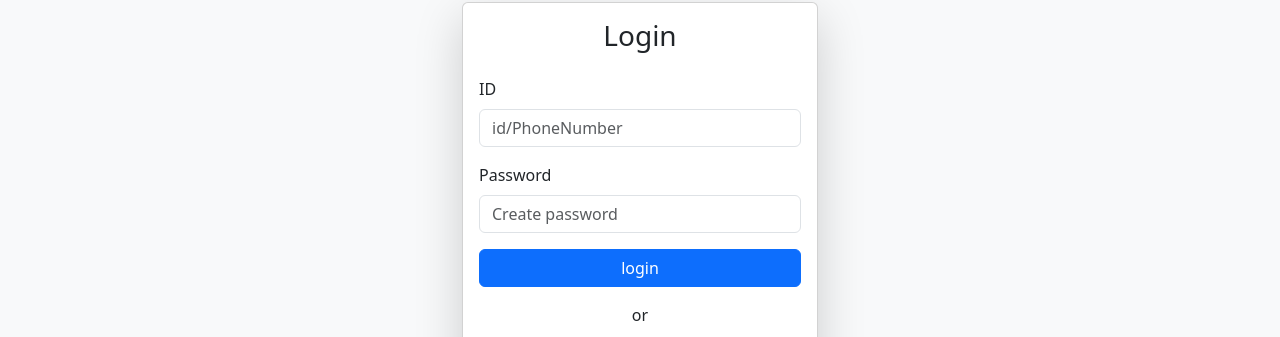
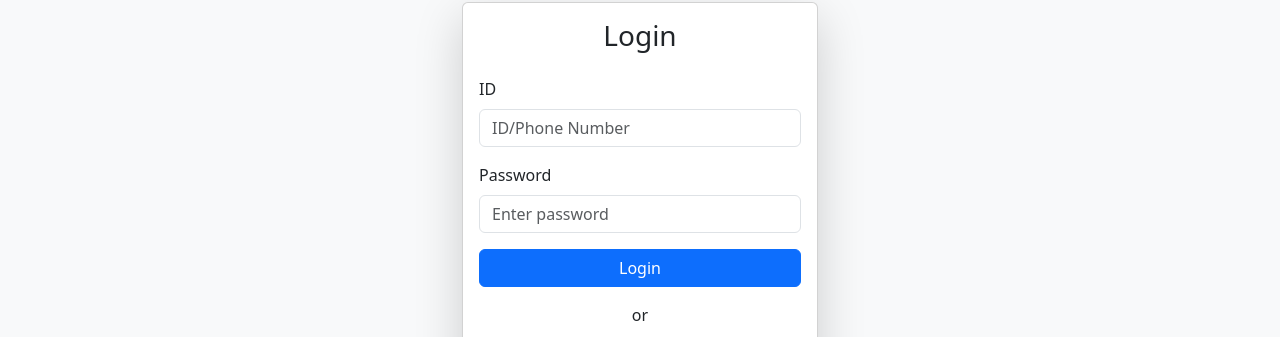
Before and after one commit to sujanpok/HAMRO-REAL-STATE, a React (Create React App) app in the folder front-end/: page /login in a window 1280 px wide. Shown: the part 237-574 px from the top of the page. Built offline with nearby package versions, Linux system fonts and the light colour scheme.

Commit message:
logInpageChange

```diff
--- a/front-end/src/Components/LoginPage.js
+++ b/front-end/src/Components/LoginPage.js
@@ -1,7 +1,44 @@
-import React from 'react';
+import React, { useState } from 'react';
 import styled from 'styled-components';
+import { useNavigate } from 'react-router-dom'; // Import for redirection
 
-function logPage() {
+function LoginPage() {
+  const [username, setId] = useState('');
+  const [password, setPassword] = useState('');
+  const [error, setError] = useState('');
+  const navigate = useNavigate(); // For redirecting after successful login
+
+  const handleSubmit = async (e) => {
+    e.preventDefault();
+    setError('');
+
+    try {
+      const response = await fetch('https://api.hamrorealstate.store/login', {  // Using absolute URL
+        method: 'POST',
+        headers: {
+          'Content-Type': 'application/json',
+        },
+        body: JSON.stringify({ username, password }),
+      });
+
+      if (response.ok) {
+        const data = await response.json();
+        console.log('Server Response:', data);
+        console.log('Login successful!');
+        // Redirecting to dashboard page after login
+        navigate('/dashboard');
+      } else {
+        const errorData = await response.json();
+        // Handle errors, showing error message from server if any
+        setError(errorData.message || 'Login failed. Please check your credentials.');
+      }
+    } catch (err) {
+      console.error('Error:', err);
+      // Handling errors if the network request fails
+      setError('Something went wrong. Please try again later.');
+    }
+  };
+
   return (
     <Wrapper className="bg-light">
       <div className="container">
@@ -10,34 +47,46 @@ function logPage() {
             <div className="card shadow-lg rounded">
               <div className="card-body">
                 <h3 className="text-center mb-4">Login</h3>
+                {error && <div className="alert alert-danger">{error}</div>}
 
-                {/* login form */}
-                <form>
+                <form onSubmit={handleSubmit}>
                   <div className="mb-3">
-                    <label htmlFor="name" className="form-label">ID</label>
-                    <input type="text" className="form-control" id="name" placeholder="id/PhoneNumber" />
+                    <label htmlFor="username" className="form-label">ID</label>
+                    <input
+                      type="text"
+                      className="form-control"
+                      id="username"
+                      placeholder="ID/Phone Number"
+                      value={username}
+                      onChange={(e) => setId(e.target.value)}
+                    />
                   </div>
                   <div className="mb-3">
                     <label htmlFor="password" className="form-label">Password</label>
-                    <input type="password" className="form-control" id="password" placeholder="Create password" />
+                    <input
+                      type="password"
+                      className="form-control"
+                      id="password"
+                      placeholder="Enter password"
+                      value={password}
+                      onChange={(e) => setPassword(e.target.value)}
+                    />
                   </div>
                   <div className="d-grid mb-3">
-                    <button type="submit" className="btn btn-primary">login</button>
+                    <button type="submit" className="btn btn-primary">Login</button>
                   </div>
                 </form>
 
-                {/* Divider */}
                 <div className="text-center mb-3">
                   <span>or</span>
                 </div>
 
-                {/* Social Buttons */}
                 <div className="d-grid gap-2">
                   <button className="btn btn-google" type="button">
-                    <i className="bi bi-google"></i> login with Google
+                    <i className="bi bi-google"></i> Login with Google
                   </button>
                   <button className="btn btn-facebook" type="button">
-                    <i className="bi bi-facebook"></i>login with Facebook
+                    <i className="bi bi-facebook"></i> Login with Facebook
                   </button>
                 </div>
 
@@ -63,10 +112,6 @@ const Wrapper = styled.section`
   .btn-facebook:hover {
     opacity: 0.9;
   }
-
-  @media (max-width: ${({ theme }) => theme.media.mobile}) {
-    /* Responsive styles if needed */
-  }
 `;
 
-export default logPage;
+export default LoginPage;
```
